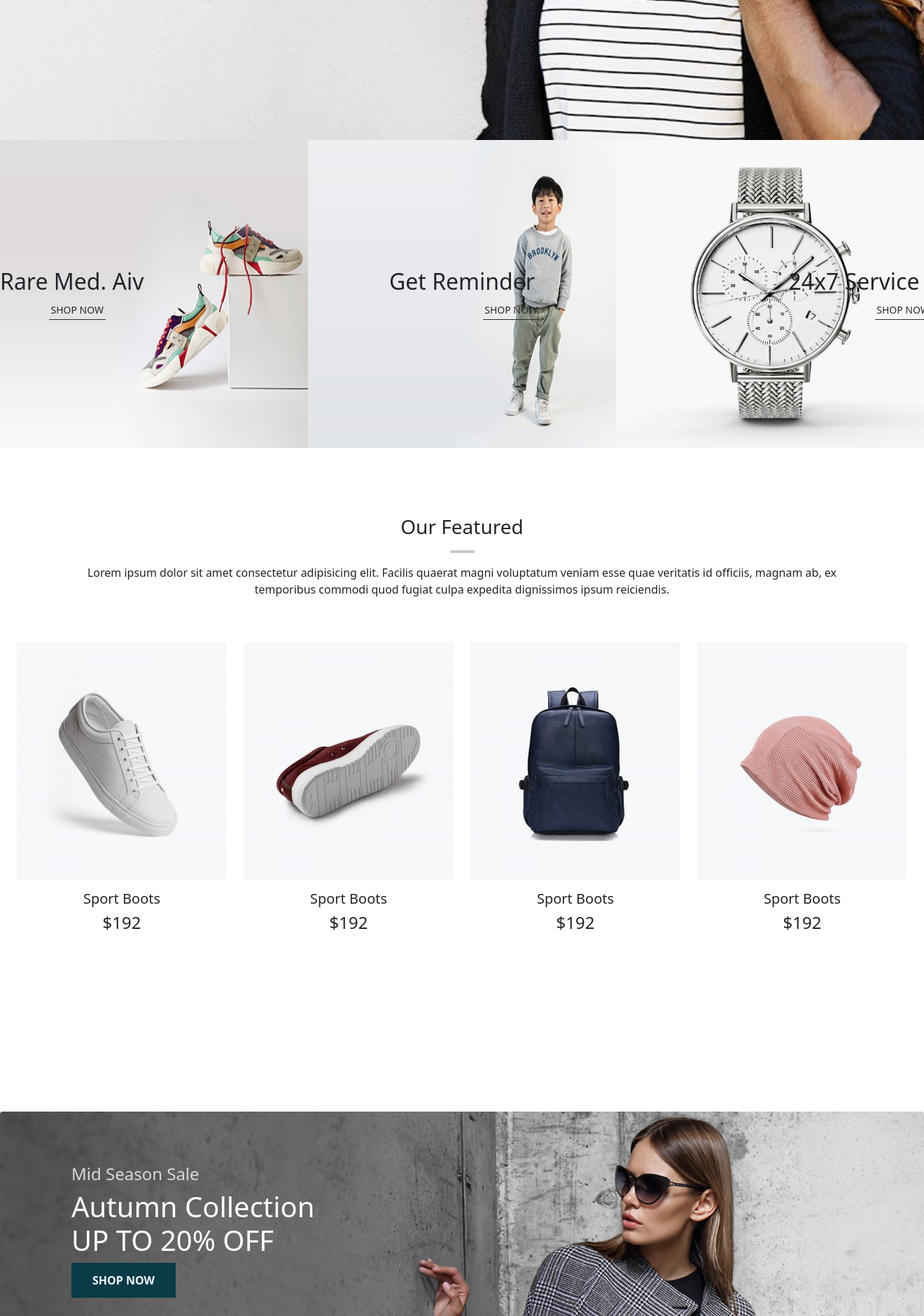
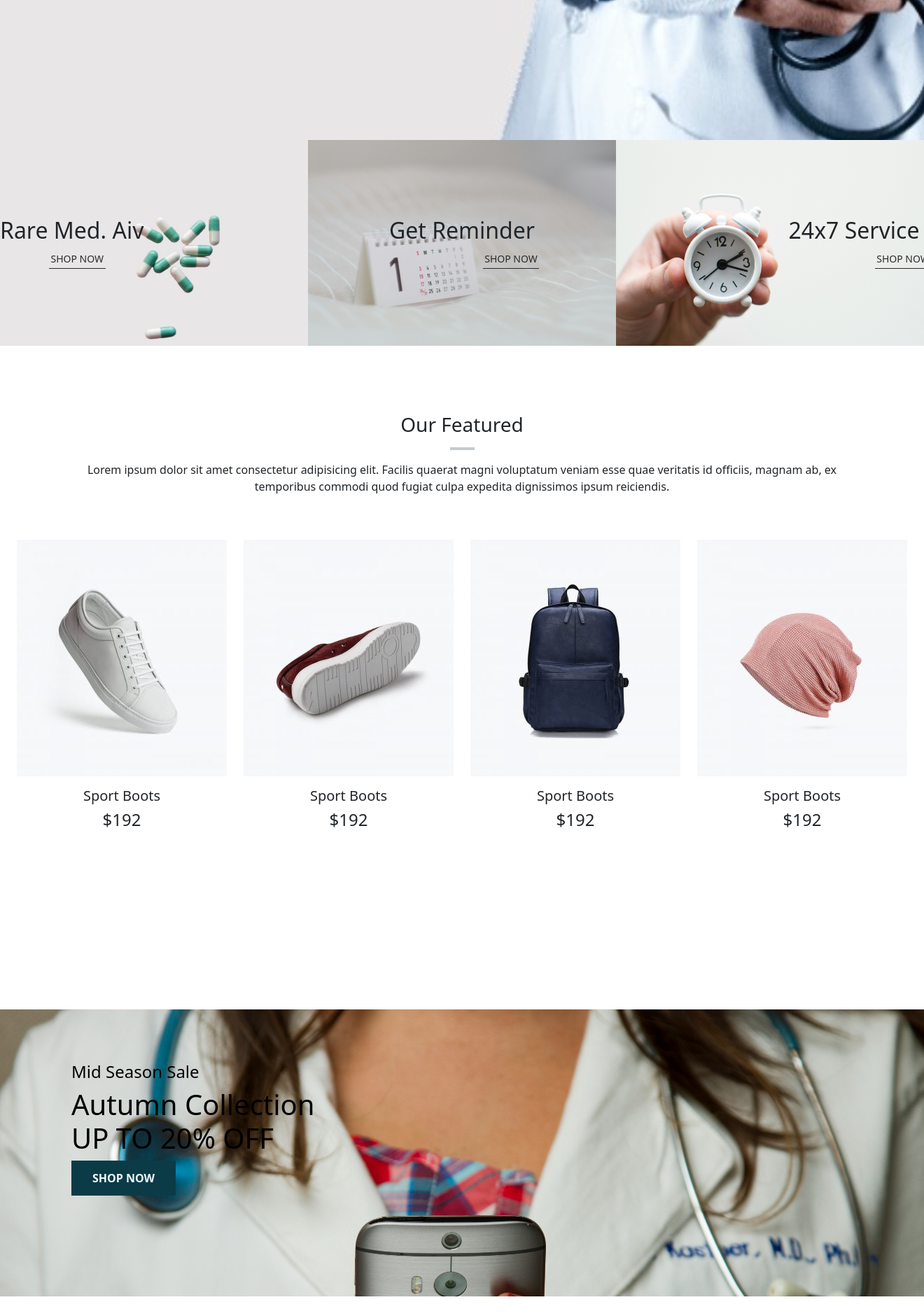
Before and after one commit to SshAayush/DoseDash, a Django app: page / in a window 1320 px wide; the page is wider, and only the part inside the window is pictured. Shown: the part 600-2480 px from the top of that part at 70% size. Run offline with Django 5.2, Linux system fonts and the light colour scheme; data comes from the database, SQL or seed files in the repository; both versions use the stored data as it was after the commit; some libraries are stand-ins or nearby versions.

Commit message:
Added image in Landing page

```diff
--- a/DoseDash/settings.py
+++ b/DoseDash/settings.py
@@ -127,3 +127,9 @@ STATICFILES_DIRS = [STATIC_DIR]
 DEFAULT_AUTO_FIELD = 'django.db.models.BigAutoField'
 
 #SMTP Configuration
+
+EMAIL_HOST = 'smtp-relay.brevo.com'
+EMAIL_PORT = 587
+EMAIL_USE_TLS = True
+EMAIL_HOST_USER = 'xayush.tc@gmail.com'
+EMAIL_HOST_PASSWORD = 'xsmtpsib-73c45bef67e32bc69eebedfe72f50b1e67566f79fcd0a4b64873388b4188ba25-wDSsmB3nkfRd80K6'
--- a/static/css/landingPage.css
+++ b/static/css/landingPage.css
@@ -64,7 +64,7 @@ button{
 }
 
 #home{
-  background-image: url("/static/image/back.jpg");
+  background-image: url("/static/image/landingpage/doctor.jpg");
   width: 100%;
   height: 100vh;
   background-size: cover;
@@ -183,7 +183,7 @@ button{
 }
 
 #banner{
-  background-image: url("/static/image/banner/2.jpg");
+  background-image: url("/static/image/landingpage/nurse.jpg");
   width: 100%;
   height: 60vh;
   background-size: cover;
@@ -197,11 +197,13 @@ button{
 }
 
 #banner h4{
-  color: #d8d8d8;
+  /* color: #d8d8d8; */
+  color: #000;
 }
 
 #banner h1{
-  color: #fff;
+  /* color: #fff; */
+  color: #000;
 }
 
 #banner button{
--- a/templates/footer.html
+++ b/templates/footer.html
@@ -3,7 +3,7 @@
     <div class="row container mx-auto pt-5">
       <div class="footer-one col-lg-3 col-md-6 col-12">
         <img src="{% static 'image/logo/logo.png' %}" alt="logo">
-        <p class="pt-3">Lorem ipsum dolor sit amet consectetur, adipisicing elit. Aspernatur quo qui, eius vero quia quibusdam, ipsum consequatur distinctio ad nesciunt nam itaque perspiciatis libero accusamus. Non nobis recusandae molestiae eaque!</p>
+        <p class="pt-3">We Specialize In Supporting Those With Conditions Such As Diabetes, High Blood Pressure, Asthma, And Thyroid Issues,Ensuring They Receive Consistent And Timely Access To Their Essential Medications.</p>
       </div>
 
       <div class="footer-one col-lg-3 col-md-6 col-12 mb-3">
@@ -48,7 +48,7 @@
       <div class="row container mx-auto d-flex align-items-center justify-content-between">
 
         <div class="col-lg-3 col-md-6 col-12">
-          <img class="e-sewa-logo img-fluid w-25 h-100 " src="{% static 'image/logo/esewa.png' %}" alt="payment">
+          <img class="e-sewa-logo img-fluid w-25 h-100 " src="{% static 'image/logo/khalti.png' %}" alt="payment">
         </div>
 
         <div class="col-lg-4 col-md-6 col-12 text-nowrap text-center">
--- a/templates/landingpage.html
+++ b/templates/landingpage.html
@@ -33,7 +33,7 @@
       <section id = "new" class="w-100">
         <div class="row p-0 m-0">
           <div class="one col-lg-4 col-md-12 col-12 p-0">
-            <img class = "img-fluid" src="{% static 'image/1.jpg' %}" alt="One">
+            <img class = "img-fluid" src="{% static 'image/landingpage/med1.jpg' %}" alt="One">
             <div class="details">
               <h2>Rare Med. Aiv</h2>
               <button class="text-uppercase">Shop Now</button>
@@ -41,7 +41,7 @@
           </div>
 
           <div class="one col-lg-4 col-md-12 col-12 p-0">
-            <img class = "img-fluid" src="{% static 'image/2.jpg' %}" alt="One">
+            <img class = "img-fluid" src="{% static 'image/landingpage/rem.jpg' %}" alt="One">
             <div class="details">
               <h2>Get Reminder</h2>
               <button class="text-uppercase">Shop Now</button>
@@ -49,7 +49,7 @@
           </div>
 
           <div class="one col-lg-4 col-md-12 col-12 p-0">
-            <img class = "img-fluid" src="{% static 'image/3.jpg' %}" alt="One">
+            <img class = "img-fluid" src="{% static 'image/landingpage/support.jpg' %}" alt="One">
             <div class="details">
               <h2>24x7 Service</h2>
               <button class="text-uppercase">Shop Now</button>
```
Also changed, not shown: db.sqlite3, static/image/1.jpg (deleted), static/image/2.jpg (deleted), static/image/3.jpg (deleted), static/image/4.jpg (deleted), static/image/5.jpg (deleted), static/image/landingpage/doc.png (added), static/image/landingpage/doctor.jpg (added), static/image/landingpage/med1.jpg (added), static/image/landingpage/nurse.jpg (added), static/image/landingpage/rem.jpg (added), static/image/landingpage/support.jpg (added), static/image/logo/khalti.png (added).
